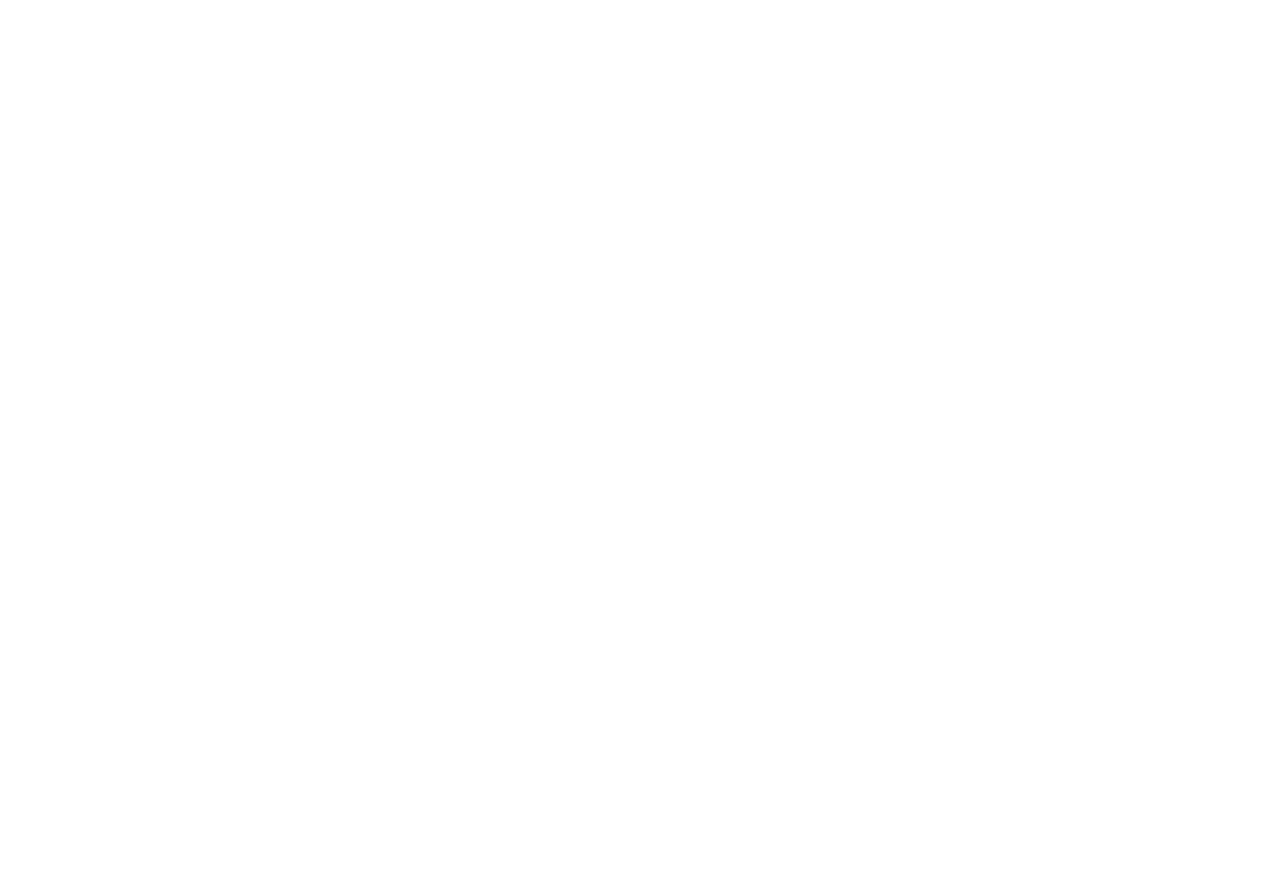
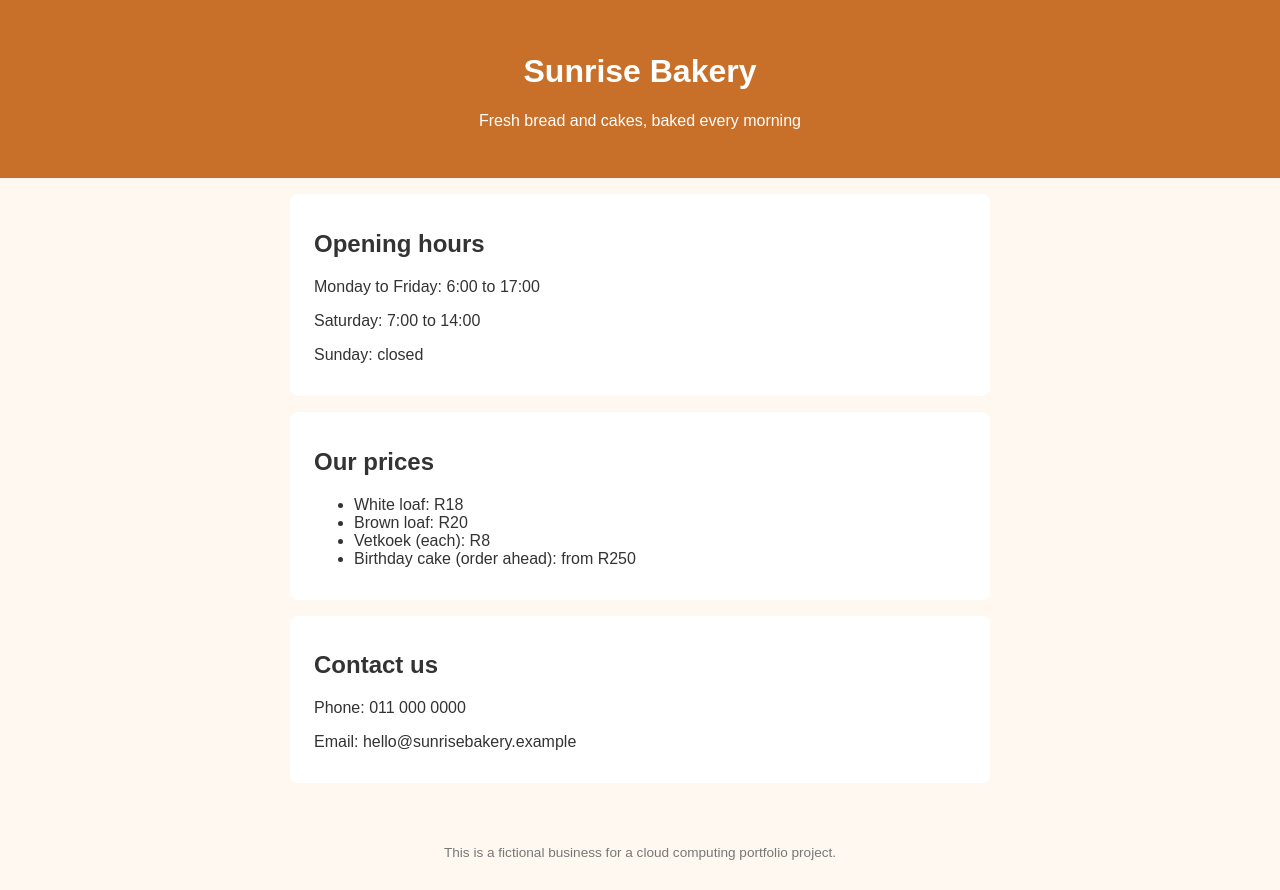
Before and after one commit to andiswasobopha-95/aws-small-business-cloud, a plain HTML site: page site/index.html in a window 1280 px wide. Before the commit the page ends 800 px from the top, so only its background shows below. Drawn offline with Linux system fonts and the light colour scheme.

Commit message:
Added bakery website files

```diff
--- a/site/error.html
+++ b/site/error.html
@@ -1 +1,14 @@
-<!-- TODO: friendly 'page not found' page -->
+<!DOCTYPE html>
+<html lang="en">
+<head>
+  <meta charset="UTF-8">
+  <title>Page not found</title>
+  <link rel="stylesheet" href="style.css">
+</head>
+<body>
+  <main>
+    <h1>Oops, page not found</h1>
+    <p>We couldn't find that page. <a href="index.html">Go back to the home page</a>.</p>
+  </main>
+</body>
+</html>
--- a/site/index.html
+++ b/site/index.html
@@ -1 +1,44 @@
-<!-- TODO: a simple page for your fictional business: name, opening hours, price list, contact details. -->
+<!DOCTYPE html>
+<html lang="en">
+<head>
+  <meta charset="UTF-8">
+  <meta name="viewport" content="width=device-width, initial-scale=1">
+  <title>Sunrise Bakery</title>
+  <link rel="stylesheet" href="style.css">
+</head>
+<body>
+  <header>
+    <h1>Sunrise Bakery</h1>
+    <p>Fresh bread and cakes, baked every morning</p>
+  </header>
+
+  <main>
+    <section>
+      <h2>Opening hours</h2>
+      <p>Monday to Friday: 6:00 to 17:00</p>
+      <p>Saturday: 7:00 to 14:00</p>
+      <p>Sunday: closed</p>
+    </section>
+
+    <section>
+      <h2>Our prices</h2>
+      <ul>
+        <li>White loaf: R18</li>
+        <li>Brown loaf: R20</li>
+        <li>Vetkoek (each): R8</li>
+        <li>Birthday cake (order ahead): from R250</li>
+      </ul>
+    </section>
+
+    <section>
+      <h2>Contact us</h2>
+      <p>Phone: 011 000 0000</p>
+      <p>Email: hello@sunrisebakery.example</p>
+    </section>
+  </main>
+
+  <footer>
+    <p>This is a fictional business for a cloud computing portfolio project.</p>
+  </footer>
+</body>
+</html>
--- a/site/style.css
+++ b/site/style.css
@@ -1 +1,29 @@
-/* TODO: basic styling */
+body {
+  font-family: Arial, sans-serif;
+  margin: 0;
+  background: #fff8f0;
+  color: #333;
+}
+header {
+  background: #c8702a;
+  color: white;
+  text-align: center;
+  padding: 2rem 1rem;
+}
+main {
+  max-width: 700px;
+  margin: 0 auto;
+  padding: 1rem;
+}
+section {
+  background: white;
+  border-radius: 8px;
+  padding: 1rem 1.5rem;
+  margin-bottom: 1rem;
+}
+footer {
+  text-align: center;
+  font-size: 0.85rem;
+  padding: 1rem;
+  color: #777;
+}
```
